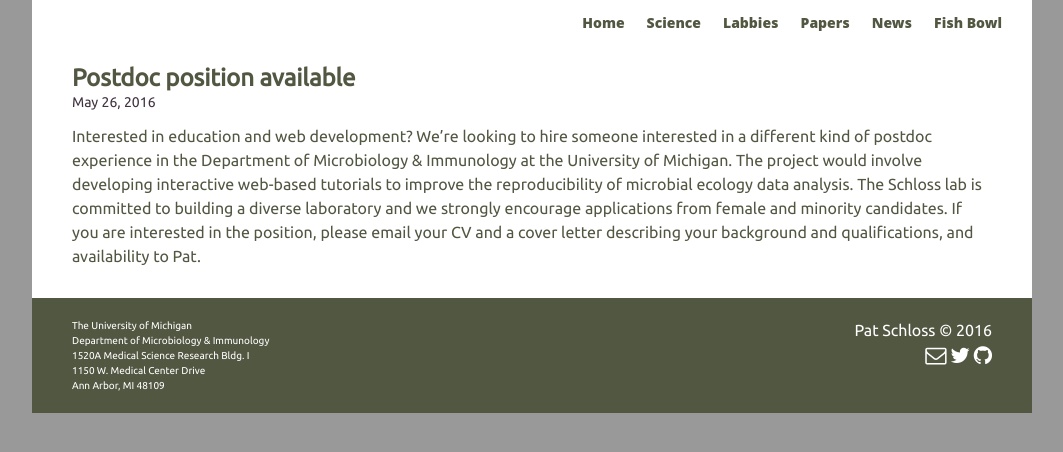
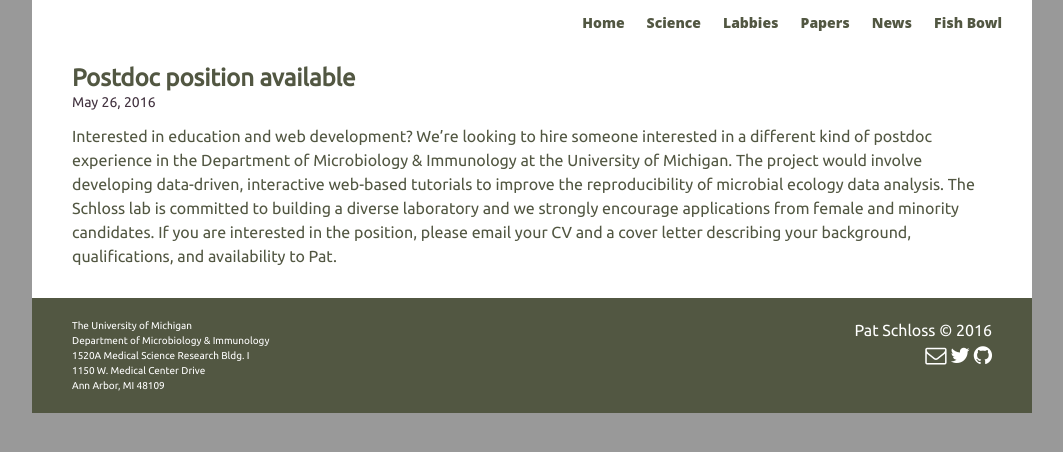
Before and after one commit to SchlossLab/schlosslab.github.io, a Jekyll site: the page built from news/_posts/2016-05-26-postdoc.md, in a window 1280 px wide. Shown: the top 452 px of the page, without its empty margins (108-1171 px from the left). Built offline with Jekyll 4.4.1, drawn with Linux system fonts in a browser that asks for light colours; nearby versions of some CDN libraries.

Commit message:
Edit news item

```diff
--- a/news/_posts/2016-05-26-postdoc.md
+++ b/news/_posts/2016-05-26-postdoc.md
@@ -4,4 +4,4 @@
 date:   2016-05-26 #insert date here
 ---
 
-Interested in education and web development? We're looking to hire someone interested in a different kind of postdoc experience in the Department of Microbiology & Immunology at the University of Michigan. The project would involve developing interactive web-based tutorials to improve the reproducibility of microbial ecology data analysis. The Schloss lab is committed to building a diverse laboratory and we strongly encourage applications from female and minority candidates. If you are interested in the position, please email your CV and a cover letter describing your background and qualifications, and availability to Pat.
+Interested in education and web development? We're looking to hire someone interested in a different kind of postdoc experience in the Department of Microbiology & Immunology at the University of Michigan. The project would involve developing data-driven, interactive web-based tutorials to improve the reproducibility of microbial ecology data analysis. The Schloss lab is committed to building a diverse laboratory and we strongly encourage applications from female and minority candidates. If you are interested in the position, please email your CV and a cover letter describing your background, qualifications, and availability to Pat.
```
